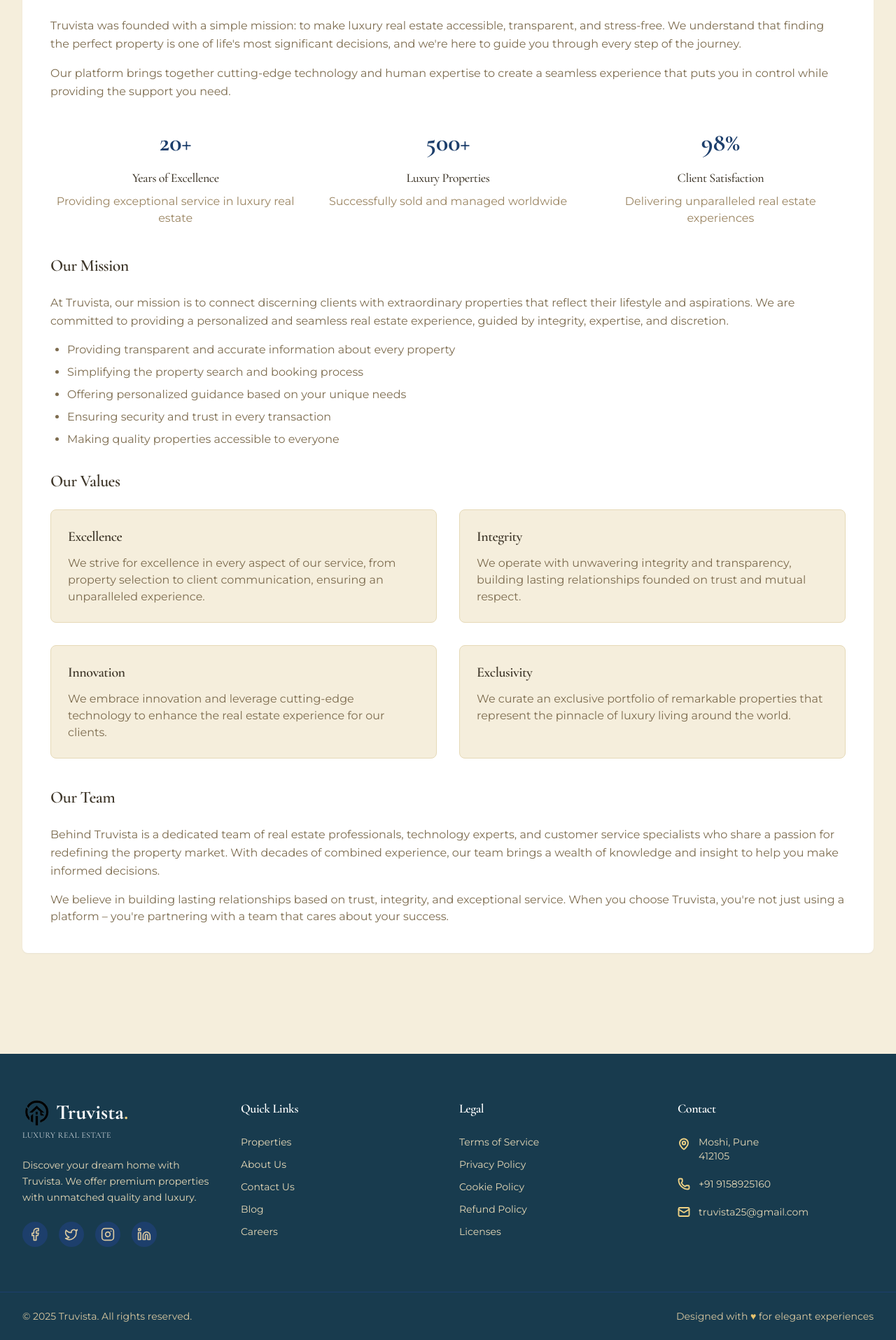
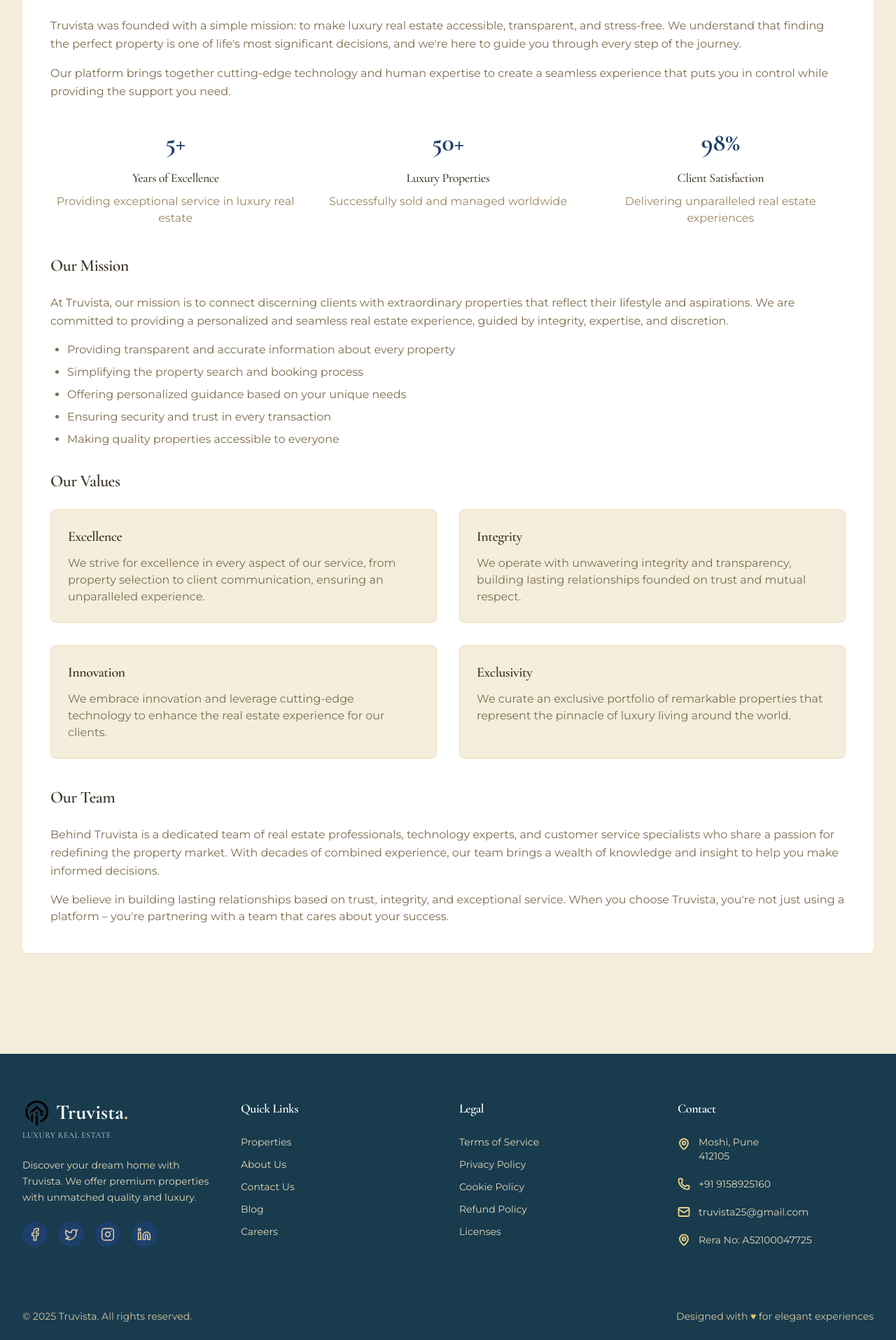
Before and after one commit to Aman-Taware/truvista-frontend, a React (Vite) app: page /about in a window 1280 px wide. Shown: the part 404-2319 px from the top of the page at 70% size. Built offline with nearby package versions, Linux system fonts and the light colour scheme; no server answers.

Commit message:
footer and about us changes

```diff
--- a/src/components/layout/Footer.jsx
+++ b/src/components/layout/Footer.jsx
@@ -90,6 +90,12 @@ const Footer = () => {
                   </div>
                   <span>truvista25@gmail.com</span>
                 </div>
+                <div className="flex items-center">
+                  <div className="text-secondary-300 mr-3">
+                    <MapPin size={18} strokeWidth={2.5} />
+                  </div>
+                  <span>Rera No: A52100047725</span>
+                </div>
               </address>
             </div>
           </div>
--- a/src/pages/About.jsx
+++ b/src/pages/About.jsx
@@ -35,7 +35,7 @@ const About = () => {
               <div className="grid grid-cols-1 md:grid-cols-3 gap-8">
                 <div className="text-center">
                   <div className="text-primary-700 mb-4">
-                    <span className="text-4xl font-display font-bold">20+</span>
+                    <span className="text-4xl font-display font-bold">5+</span>
                   </div>
                   <h3 className="text-lg font-medium text-neutral-900 mb-2">Years of Excellence</h3>
                   <p className="text-neutral-600">Providing exceptional service in luxury real estate</p>
@@ -43,7 +43,7 @@ const About = () => {
 
                 <div className="text-center">
                   <div className="text-primary-700 mb-4">
-                    <span className="text-4xl font-display font-bold">500+</span>
+                    <span className="text-4xl font-display font-bold">50+</span>
                   </div>
                   <h3 className="text-lg font-medium text-neutral-900 mb-2">Luxury Properties</h3>
                   <p className="text-neutral-600">Successfully sold and managed worldwide</p>
```
